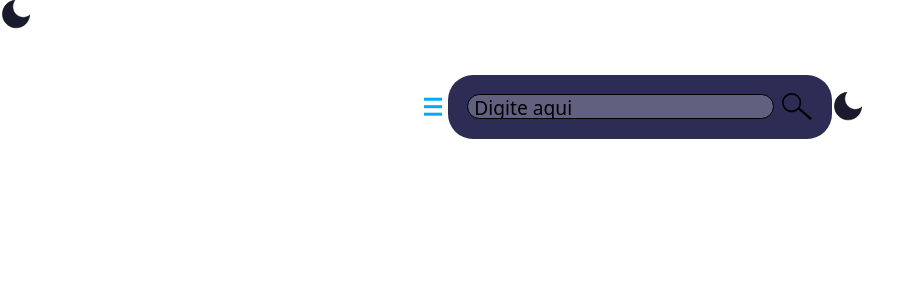
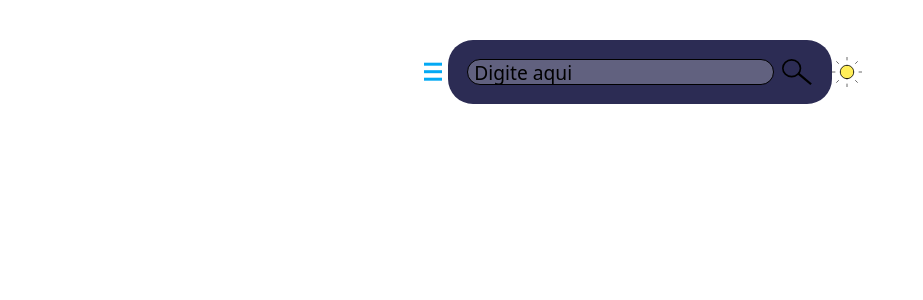
Before and after one commit to yoshtempest/manhwa-library, a Next.js app: page / in a window 1280 px wide. Shown: the top 300 px of the page, without its empty margins (0-923 px from the left). Built offline with nearby package versions, Linux system fonts and the light colour scheme.

Commit message:
fix: theme change in the ThemeProvider has only 1 icon now(correct)

```diff
--- a/src/app/layout.tsx
+++ b/src/app/layout.tsx
@@ -14,8 +14,8 @@ const geistMono = Geist_Mono({
 });
 
 export const metadata: Metadata = {
-  title: "Create Next App",
-  description: "Generated by create next app",
+  title: "Manhwa Library",
+  description: "A library for manhwas: descriptions and notes",
 };
 
 
@@ -27,14 +27,11 @@ export default function RootLayout({
 }) {
   return (
     <html
-      lang="pt-BR"
+      lang="en-us"
       suppressHydrationWarning // ⚠️ Suprime avisos de hydration (explicado abaixo)
     >
       <body className={`${geistSans.variable} ${geistMono.variable}`}>
-        {/* Envolve toda a aplicação com o ThemeProvider */}
-        <ThemeProvider>
           {children}
-        </ThemeProvider>
       </body>
     </html>
   );
--- a/src/components/Header/ThemeProvider/index.tsx
+++ b/src/components/Header/ThemeProvider/index.tsx
@@ -30,16 +30,16 @@ export function ThemeProvider({ children }: { children: React.ReactNode }) {
     <>
       {/* Botão Toggle */}
       <button
-        onClick={() => setTheme(theme === "light" ? "dark" : "light")}
-        aria-label={`${theme === "light" ? "escuro" : "claro"}`}
+        onClick={() => setTheme(theme === "dark" ? "light" : "dark")}
+        aria-label={`${theme === "dark" ? "light" : "dark"}`}
       >
         <Icon
-          iconPath={theme === "light" ? DarkTheme.src : LightTheme.src}
-          alt={`Ícone de tema ${theme === "light" ? "escuro" : "claro"}`}
+          iconPath={theme === "dark" ? DarkTheme.src : LightTheme.src}
+          alt={`Theme Icon ${theme === "dark" ? "light" : "dark"}`}
         />
       </button>
 
-      {/* Conteúdo da aplicação */}
+      {/* Content of aplication */}
       {children}
     </>
   );
```
